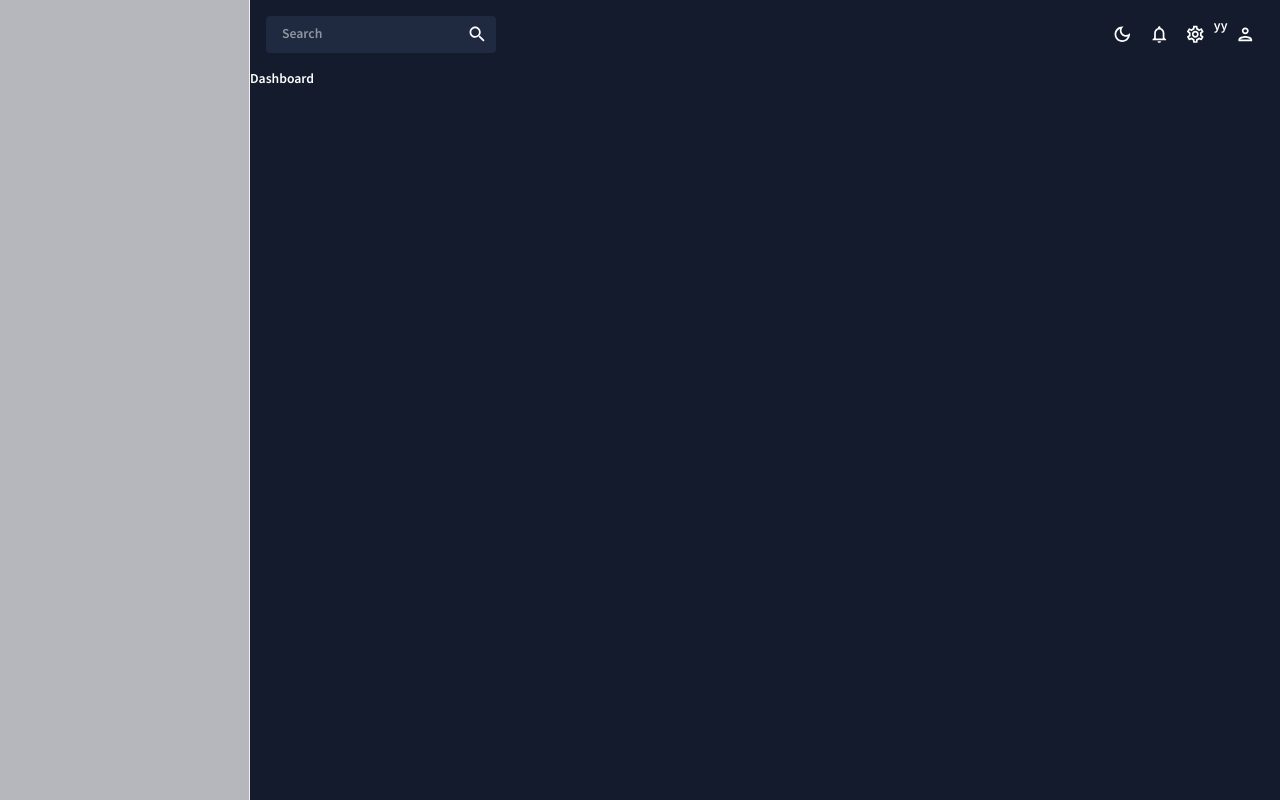
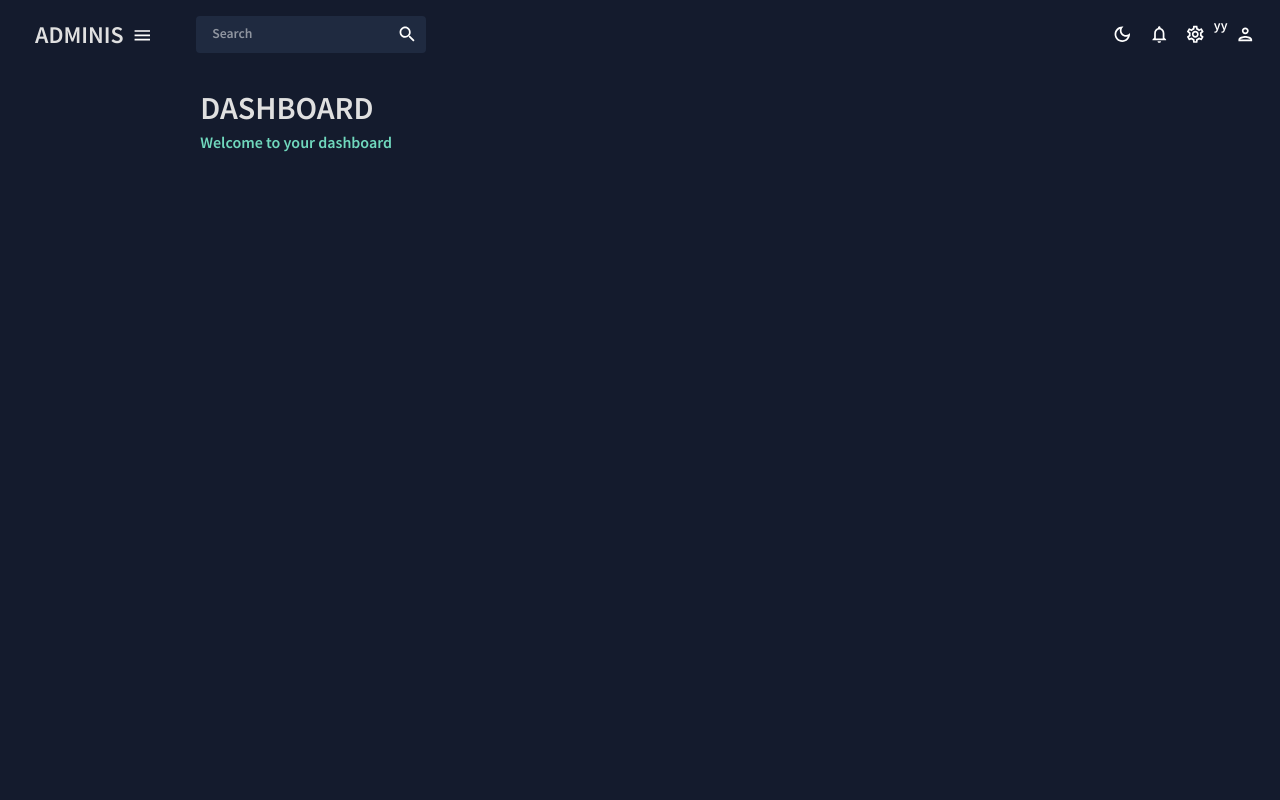
Before and after one commit to obaTec2000/react-admin, a React (Create React App) app: page / in a window 1280 px wide. Built offline with nearby package versions, Linux system fonts and the light colour scheme.

Commit message:
adding team

```diff
--- a/package.json
+++ b/package.json
@@ -3,12 +3,12 @@
   "version": "0.1.0",
   "private": true,
   "dependencies": {
-    "@emotion/react": "^11.10.4",
-    "@emotion/styled": "^11.10.4",
+    "@emotion/react": "^11.10.5",
+    "@emotion/styled": "^11.10.5",
     "@fullcalendar/daygrid": "^5.11.3",
     "@fullcalendar/react": "^5.11.2",
     "@mui/icons-material": "^5.10.9",
-    "@mui/material": "^5.10.10",
+    "@mui/material": "^5.10.11",
     "@mui/x-data-grid": "^5.17.8",
     "@nivo/bar": "^0.80.0",
     "@nivo/core": "^0.80.0",
--- a/src/App.js
+++ b/src/App.js
@@ -1,25 +1,37 @@
+import { useState } from "react";
+import { Routes, Route } from "react-router-dom";
+import Topbar from "./scenes/dashboard/global/Topbar";
+import Sidebar from "./scenes/dashboard/global/Sidebar";
+import Dashboard from "./scenes/dashboard";
+import Team from "./scenes/dashboard/team";
+// import Invoices from "./scenes/invoices";
+// import Contacts from "./scenes/contacts";
+// import Bar from "./scenes/bar";
+// import Form from "./scenes/form";
+// import Line from "./scenes/line";
+// import Pie from "./scenes/pie";
+// import FAQ from "./scenes/faq";
+// import Geography from "./scenes/geography";
+import { CssBaseline, ThemeProvider } from "@mui/material";
 import { ColorModeContext, useMode } from "./theme";
-import { CssBaseline, ThemeProvider } from "@mui/material";
-import Topbar from "./scenes/dashboard/global/Topbar";
-import Dashboard from "./scenes/dashboard";
-import { Routes, Route } from "react-router-dom";
-import { Sidebar } from "react-pro-sidebar";
+// import Calendar from "./scenes/calendar/calendar";
 
 function App() {
   const [theme, colorMode] = useMode();
+  const [isSidebar, setIsSidebar] = useState(true);
 
   return (
     <ColorModeContext.Provider value={colorMode}>
       <ThemeProvider theme={theme}>
         <CssBaseline />
         <div className="app">
-          <Sidebar />
+          <Sidebar isSidebar={isSidebar} />
           <main className="content">
-            <Topbar />
+            <Topbar setIsSidebar={setIsSidebar} />
             <Routes>
               <Route path="/" element={<Dashboard />} />
-              {/* <Route path="/team" element={<Team />} />
-              <Route path="/contacts" element={<Contacts />} />
+              <Route path="/team" element={<Team />} />
+              {/* <Route path="/contacts" element={<Contacts />} />
               <Route path="/invoices" element={<Invoices />} />
               <Route path="/form" element={<Form />} />
               <Route path="/bar" element={<Bar />} />
--- /dev/null
+++ b/src/components/Header.jsx
@@ -0,0 +1,24 @@
+import { Typography, Box, useTheme } from "@mui/material";
+import { tokens } from "../theme";
+
+const Header = ({ title, subtitle }) => {
+  const theme = useTheme();
+  const colors = tokens(theme.palette.mode);
+  return (
+    <Box mb="30px">
+      <Typography
+        variant="h2"
+        color={colors.grey[100]}
+        fontWeight="bold"
+        sx={{ m: "0 0 5px 0" }}
+      >
+        {title}
+      </Typography>
+      <Typography variant="h5" color={colors.greenAccent[400]}>
+        {subtitle}
+      </Typography>
+    </Box>
+  );
+};
+
+export default Header;
--- a/src/scenes/dashboard/global/Sidebar.jsx
+++ b/src/scenes/dashboard/global/Sidebar.jsx
@@ -1,6 +1,5 @@
 import { useState } from "react";
 import { ProSidebarProvider, Menu, MenuItem } from "react-pro-sidebar";
-import "react-pro-sidebar/dist/css/styles.css";
 import { Box, IconButton, Typography, useTheme } from "@mui/material";
 import { Link } from "react-router-dom";
 import { tokens } from "../../../theme";
@@ -47,14 +46,14 @@ const Sidebar = () => {
         "& .pro-sidebar-inner": {
           background: `${colors.primary[400]} !important`,
         },
-        "& .pro-inner-wrapper": {
+        "& .pro-icon-wrapper": {
           backgroundColor: "transparent !important",
         },
         "& .pro-inner-item": {
           padding: "5px 35px 5px 20px !important",
         },
         "& .pro-inner-item:hover": {
-          color: "#868dfb !important",
+          color: "#db4f4a !important",
         },
         "& .pro-menu-item.active": {
           color: "#6870fa !important",
@@ -89,16 +88,14 @@ const Sidebar = () => {
             )}
           </MenuItem>
 
-          {/* USER */}
-
-          {!isCollapsed && (
+          {/* {!isCollapsed && (
             <Box mb="25px">
               <Box display="flex" justifyContent="center" alignItems="center">
                 <img
                   alt="profile-user"
                   width="100px"
                   height="100px"
-                  src={`../../assets/001.png`}
+                  src={`../../assets/10.png`}
                   style={{ cursor: "pointer", borderRadius: "50%" }}
                 />
               </Box>
@@ -118,7 +115,6 @@ const Sidebar = () => {
             </Box>
           )}
 
-          {/*MENU ITEMS */}
           <Box paddingLeft={isCollapsed ? undefined : "10%"}>
             <Item
               title="Dashboard"
@@ -221,7 +217,7 @@ const Sidebar = () => {
               selected={selected}
               setSelected={setSelected}
             />
-          </Box>
+          </Box> */}
         </Menu>
       </ProSidebarProvider>
     </Box>
--- a/src/scenes/dashboard/index.jsx
+++ b/src/scenes/dashboard/index.jsx
@@ -1,11 +1,26 @@
-import React from 'react';
+import { Box, Button, IconButton, Typography, useTheme } from "@mui/material";
+// import { tokens } from "../../theme";
+// import { mockTransactions } from "../../data/mockData";
+// import DownloadOutlinedIcon from "@mui/icons-material/DownloadOutlined";
+// import EmailIcon from "@mui/icons-material/Email";
+// import PointOfSaleIcon from "@mui/icons-material/PointOfSale";
+// import PersonAddIcon from "@mui/icons-material/PersonAdd";
+// import TrafficIcon from "@mui/icons-material/Traffic";
+import Header from "../../components/Header";
+// import LineChart from "../../components/LineChart";
+// import GeographyChart from "../../components/GeographyChart";
+// import BarChart from "../../components/BarChart";
+// import StatBox from "../../components/StatBox";
+// import ProgressCircle from "../../components/ProgressCircle";
 
-function Dashboard() {
+const Dashboard = () => {
   return (
-    <div>
-      Dashboard
-    </div>
+    <Box m="20px">
+      <Box display="flex" justifyContent="space-between" alignItems="center">
+        <Header title="DASHBOARD" subtitle="Welcome to your dashboard" />
+      </Box>
+    </Box>
   );
-}
+};
 
 export default Dashboard;
--- /dev/null
+++ b/src/scenes/dashboard/team/index.jsx
@@ -0,0 +1,110 @@
+import { Box, Typography, useTheme } from "@mui/material";
+import { DataGrid } from "@mui/x-data-grid";
+import { tokens } from "../../../theme";
+// import { mockDataTeam } from "../data../mockData";
+import AdminPanelSettingsOutlinedIcon from "@mui/icons-material/AdminPanelSettingsOutlined";
+import LockOpenOutlinedIcon from "@mui/icons-material/LockOpenOutlined";
+import SecurityOutlinedIcon from "@mui/icons-material/SecurityOutlined";
+import Header from "../../components/Header";
+import { mockDataTeam } from "../../../data/mockData";
+
+const Team = () => {
+  const theme = useTheme();
+  const colors = tokens(theme.palette.mode);
+  const columns = [
+    { field: "id", headerName: "ID" },
+    {
+      field: "name",
+      headerName: "Name",
+      flex: 1,
+      cellClassName: "name-column--cell",
+    },
+    {
+      field: "age",
+      headerName: "Age",
+      type: "number",
+      headerAlign: "left",
+      align: "left",
+    },
+    {
+      field: "phone",
+      headerName: "Phone Number",
+      flex: 1,
+    },
+    {
+      field: "email",
+      headerName: "Email",
+      flex: 1,
+    },
+    {
+      field: "accessLevel",
+      headerName: "Access Level",
+      flex: 1,
+      renderCell: ({ row: { access } }) => {
+        return (
+          <Box
+            width="60%"
+            m="0 auto"
+            p="5px"
+            display="flex"
+            justifyContent="center"
+            backgroundColor={
+              access === "admin"
+                ? colors.greenAccent[600]
+                : access === "manager"
+                ? colors.greenAccent[700]
+                : colors.greenAccent[700]
+            }
+            borderRadius="4px"
+          >
+            {access === "admin" && <AdminPanelSettingsOutlinedIcon />}
+            {access === "manager" && <SecurityOutlinedIcon />}
+            {access === "user" && <LockOpenOutlinedIcon />}
+            <Typography color={colors.grey[100]} sx={{ ml: "5px" }}>
+              {access}
+            </Typography>
+          </Box>
+        );
+      },
+    },
+  ];
+
+  return (
+    <Box m="20px">
+      <Header title="TEAM" subtitle="Managing the Team Members" />
+      <Box
+        m="40px 0 0 0"
+        height="75vh"
+        sx={{
+          "& .MuiDataGrid-root": {
+            border: "none",
+          },
+          "& .MuiDataGrid-cell": {
+            borderBottom: "none",
+          },
+          "& .name-column--cell": {
+            color: colors.greenAccent[300],
+          },
+          "& .MuiDataGrid-columnHeaders": {
+            backgroundColor: colors.blueAccent[700],
+            borderBottom: "none",
+          },
+          "& .MuiDataGrid-virtualScroller": {
+            backgroundColor: colors.primary[400],
+          },
+          "& .MuiDataGrid-footerContainer": {
+            borderTop: "none",
+            backgroundColor: colors.blueAccent[700],
+          },
+          "& .MuiCheckbox-root": {
+            color: `${colors.greenAccent[200]} !important`,
+          },
+        }}
+      >
+        <DataGrid checkboxSelection rows={mockDataTeam} columns={columns} />
+      </Box>
+    </Box>
+  );
+};
+
+export default Team;
```
Also changed, not shown: public/assets/10.png (added), 1 other file (tests, documents, lock files or other folders).
